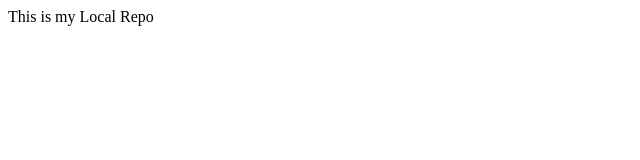
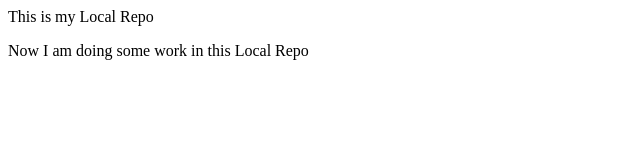
Before and after one commit to vani-327/localrepo, a plain HTML site: page index.html in a window 1280 px wide. Shown: the whole page, without its empty margins (0-640 px from the left). Drawn offline with Linux system fonts and the light colour scheme.

Commit message:
Add new feature

```diff
--- a/index.html
+++ b/index.html
@@ -1 +1,2 @@
 <p>This is my Local Repo</p>
+<p>Now I am doing some work in this Local Repo</p>
```
